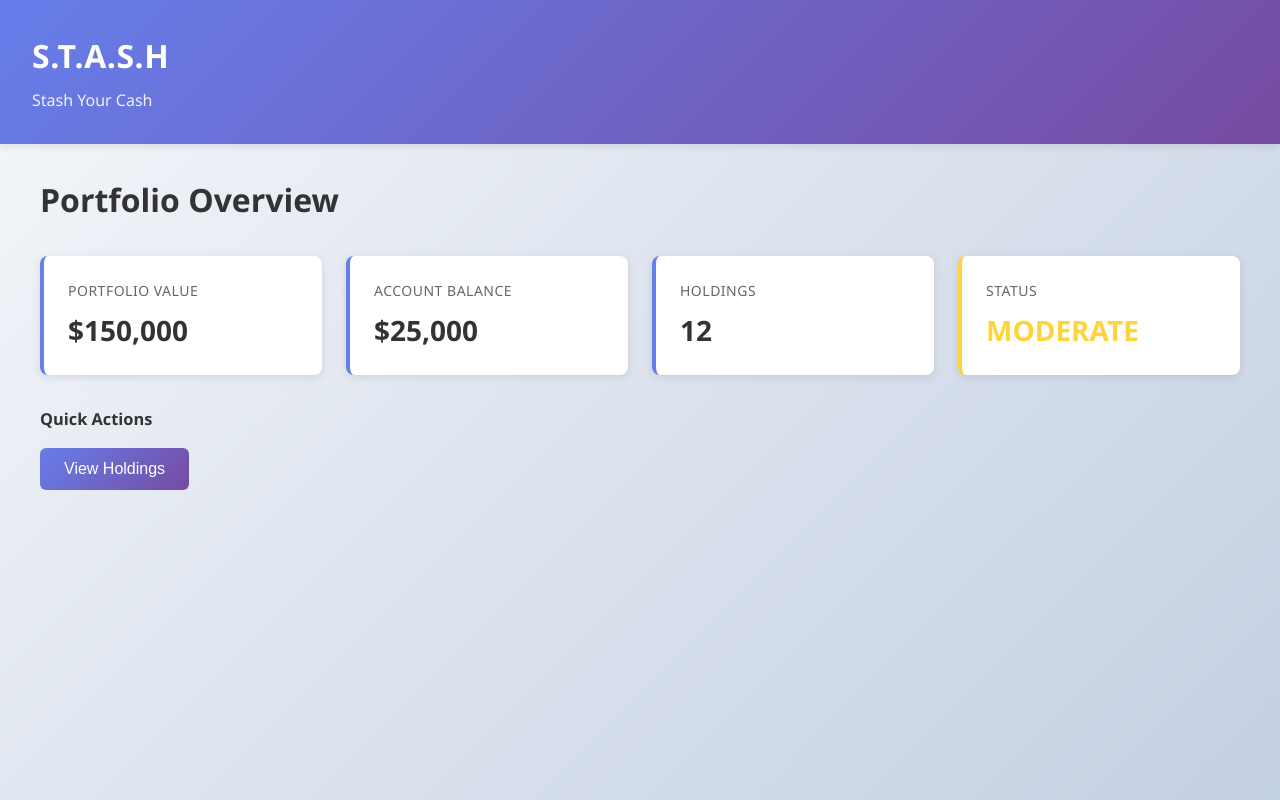
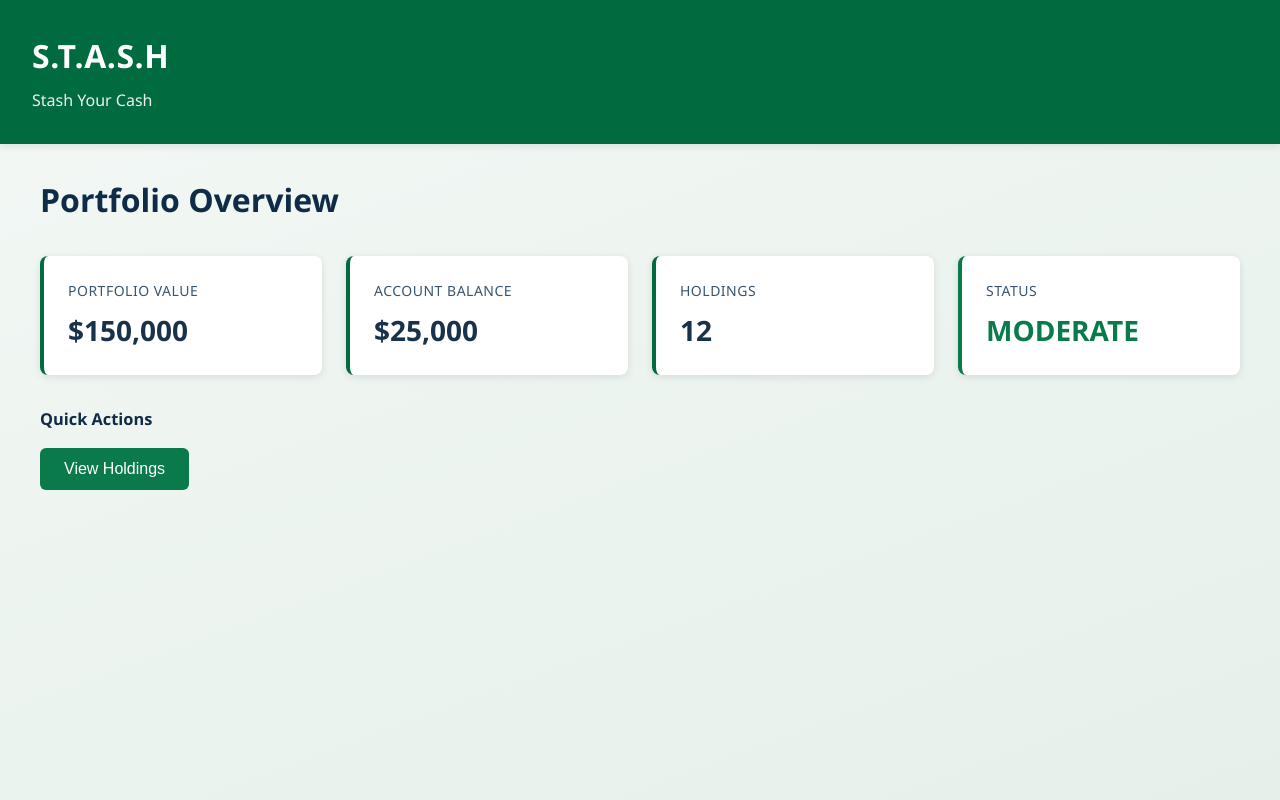
Before and after one commit to ahmedleap/agents-frontend, an Angular app: page /dashboard in a window 1280 px wide. Built offline with nearby package versions, Linux system fonts and the light colour scheme.

Commit message:
changed the color scheme to Fidelity green

```diff
--- a/src/app/app.component.scss
+++ b/src/app/app.component.scss
@@ -12,11 +12,11 @@
   flex-direction: column;
   width: 100%;
   height: 100%;
-  background: linear-gradient(135deg, #f5f7fa 0%, #c3cfe2 100%);
+  background: linear-gradient(160deg, var(--fidelity-surface-100) 0%, var(--fidelity-surface-200) 100%);
 }
 
 .app-header {
-  background: linear-gradient(135deg, #667eea 0%, #764ba2 100%);
+  background: var(--fidelity-green-700);
   color: white;
   padding: 2rem;
   box-shadow: 0 2px 8px rgba(0, 0, 0, 0.1);
@@ -31,7 +31,7 @@
   p {
     margin: 0.5rem 0 0;
     font-size: 1rem;
-    opacity: 0.9;
+    color: rgba(255, 255, 255, 0.92);
     font-weight: 400;
   }
 }
@@ -49,5 +49,5 @@
   width: 100%;
   height: 100%;
   font-size: 1.2rem;
-  color: #666;
+  color: var(--fidelity-text-700);
 }
--- a/src/app/components/dashboard/dashboard.component.scss
+++ b/src/app/components/dashboard/dashboard.component.scss
@@ -14,7 +14,7 @@
   h2 {
     margin-bottom: 2rem;
     font-size: 2rem;
-    color: #333;
+    color: var(--fidelity-navy-900);
   }
 }
 
@@ -26,11 +26,11 @@
 }
 
 .stat-card {
-  background: white;
+  background: var(--fidelity-card);
   padding: 1.5rem;
   border-radius: 8px;
   box-shadow: 0 2px 8px rgba(0, 0, 0, 0.1);
-  border-left: 4px solid #667eea;
+  border-left: 4px solid var(--fidelity-green-700);
   display: flex;
   flex-direction: column;
   gap: 0.5rem;
@@ -44,7 +44,7 @@
 
 .stat-label {
   font-size: 0.875rem;
-  color: #666;
+  color: var(--fidelity-text-700);
   font-weight: 500;
   text-transform: uppercase;
   letter-spacing: 0.5px;
@@ -53,7 +53,7 @@
 .stat-value {
   font-size: 1.75rem;
   font-weight: 600;
-  color: #333;
+  color: var(--fidelity-text-900);
 }
 
 .alert {
@@ -63,9 +63,9 @@
   font-weight: 500;
 
   &.alert-warning {
-    background: #fff3cd;
-    border: 1px solid #ffc107;
-    color: #856404;
+    background: var(--fidelity-warning-bg);
+    border: 1px solid var(--fidelity-warning-border);
+    color: var(--fidelity-warning-text);
   }
 
   p {
@@ -76,12 +76,12 @@
 .actions-section {
   h3 {
     margin-bottom: 1rem;
-    color: #333;
+    color: var(--fidelity-navy-900);
   }
 }
 
 .action-btn {
-  background: linear-gradient(135deg, #667eea 0%, #764ba2 100%);
+  background: var(--fidelity-green-600);
   color: white;
   border: none;
   padding: 0.75rem 1.5rem;
@@ -93,7 +93,7 @@
 
   &:hover {
     transform: translateY(-2px);
-    box-shadow: 0 4px 12px rgba(102, 126, 234, 0.4);
+    box-shadow: 0 4px 12px rgba(10, 122, 75, 0.35);
   }
 
   &:active {
--- a/src/app/components/dashboard/dashboard.component.ts
+++ b/src/app/components/dashboard/dashboard.component.ts
@@ -34,10 +34,10 @@ export class DashboardComponent {
   protected readonly statusColor = computed(() => {
     const status = this.accountStatus();
     return {
-      'low': '#ff6b6b',
-      'moderate': '#ffd43b',
-      'healthy': '#51cf66'
-    }[status] || '#666';
+      'low': '#b75d0f',
+      'moderate': '#0a7a4b',
+      'healthy': '#0a7a4b'
+    }[status] || '#37556f';
   });
 
   togglePortfolioVisibility(): void {
--- a/src/styles.scss
+++ b/src/styles.scss
@@ -1,4 +1,22 @@
 /* Global Styles for Agents of Leap Trading Platform */
+
+:root {
+  --fidelity-green-800: #00552f;
+  --fidelity-green-700: #006b3f;
+  --fidelity-green-600: #0a7a4b;
+  --fidelity-green-500: #1b8f5a;
+  --fidelity-navy-900: #0f2b46;
+  --fidelity-navy-700: #214664;
+  --fidelity-surface-100: #f3f8f5;
+  --fidelity-surface-200: #e6f0ea;
+  --fidelity-card: #ffffff;
+  --fidelity-text-900: #17324a;
+  --fidelity-text-700: #37556f;
+  --fidelity-focus: #0a7a4b;
+  --fidelity-warning-bg: #fff6e6;
+  --fidelity-warning-border: #e4be72;
+  --fidelity-warning-text: #6d4d10;
+}
 
 * {
   margin: 0;
@@ -15,8 +33,8 @@ body {
   font-family: 'Segoe UI', Tahoma, Geneva, Verdana, sans-serif;
   font-size: 14px;
   line-height: 1.5;
-  color: #333;
-  background-color: #f5f5f5;
+  color: var(--fidelity-text-900);
+  background-color: var(--fidelity-surface-100);
 }
 
 /* Scrollbar Styling */
@@ -26,20 +44,20 @@ body {
 }
 
 ::-webkit-scrollbar-track {
-  background: #f1f1f1;
+  background: var(--fidelity-surface-200);
 }
 
 ::-webkit-scrollbar-thumb {
-  background: #888;
+  background: var(--fidelity-green-600);
   border-radius: 4px;
 
   &:hover {
-    background: #555;
+    background: var(--fidelity-green-700);
   }
 }
 
 /* Focus styles for accessibility */
 :focus-visible {
-  outline: 2px solid #0066cc;
+  outline: 2px solid var(--fidelity-focus);
   outline-offset: 2px;
 }
```
